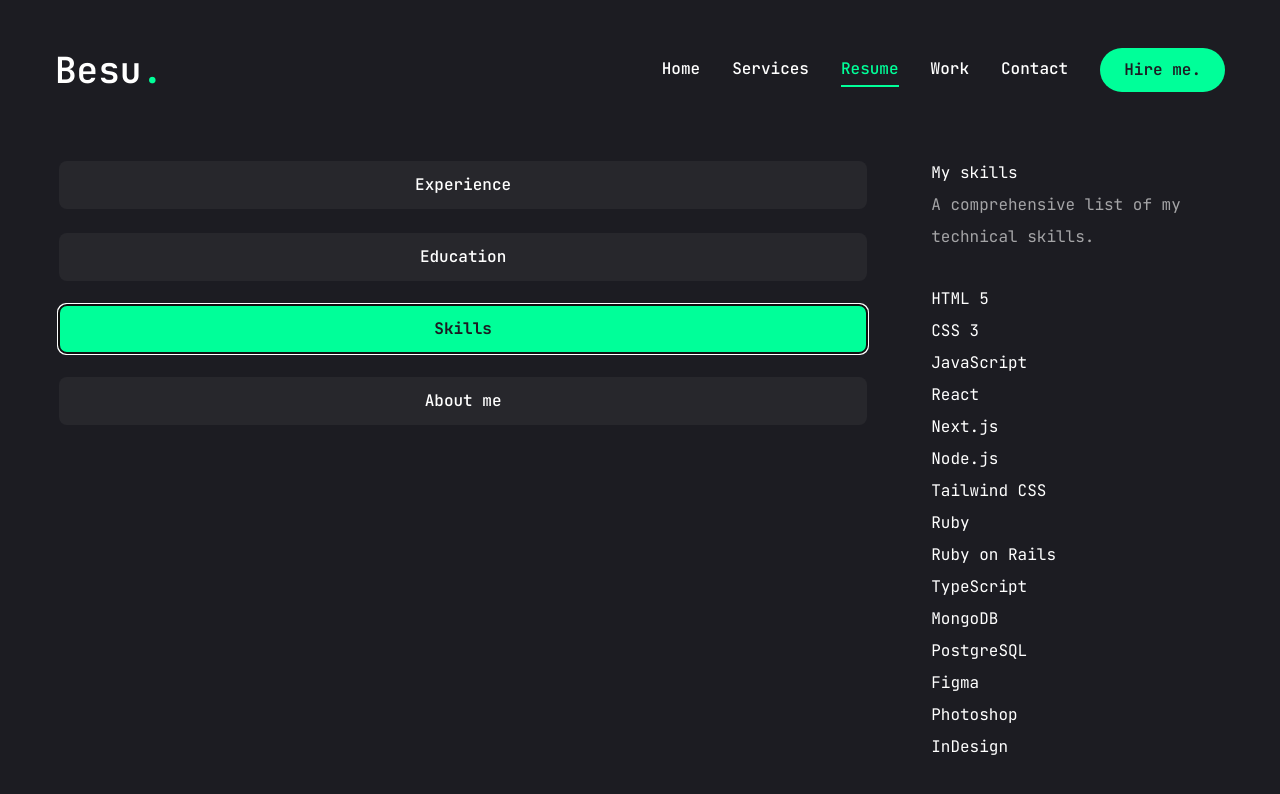
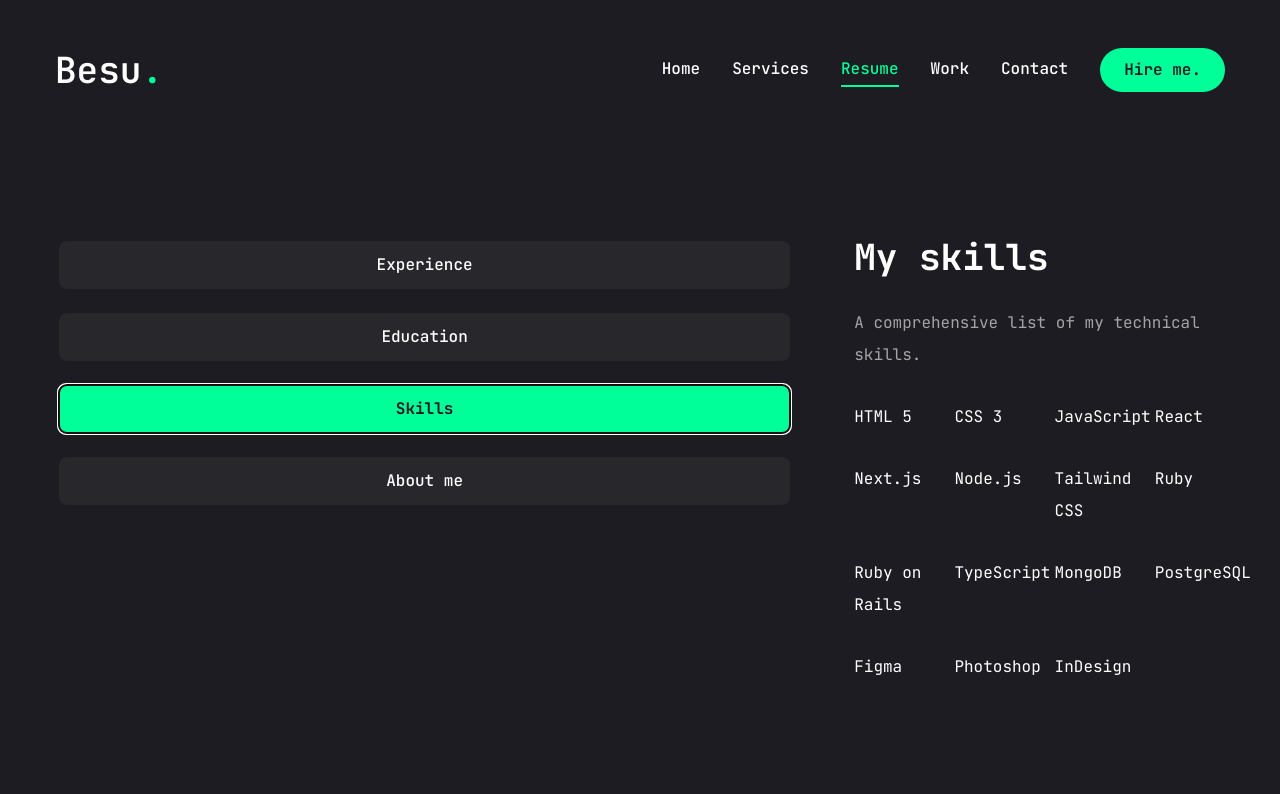
Before and after one commit to Besufekad-HAZ/My-Portfolio-Next, a Next.js app: page /resume in a window 1280 px wide. Both pictures are taken after a click on the tab "Skills". Shown: the top 794 px of the page. Built offline with nearby package versions, Linux system fonts and the light colour scheme.

Commit message:
Style the skills list

```diff
--- a/app/resume/page.tsx
+++ b/app/resume/page.tsx
@@ -294,11 +294,13 @@ const Resume = () => {
             {/* Skills */}
             <TabsContent value="skills" className="w-full h-full">
               <div className="flex flex-col gap-[30px]">
-                <div>
-                  <h3>{skills.title}</h3>
-                  <p className="text-white/60">{skills.description}</p>
+                <div className="flex flex-col  gap-[30px] text-center xl:text-left">
+                  <h3 className="text-4xl font-bold">{skills.title}</h3>
+                  <p className="max-w-[600px] text-white/60 mx-auto xl:mx-0">
+                    {skills.description}
+                  </p>
                 </div>
-                <ul>
+                <ul className="grid grid-cols-2 sm:grid-cols-3 md:grid-cols-4 xl:gap-[30px]">
                   {skills.skillList.map((skill, index) => {
                     return <li key={index}>{skill.name}</li>;
                   })}
```
